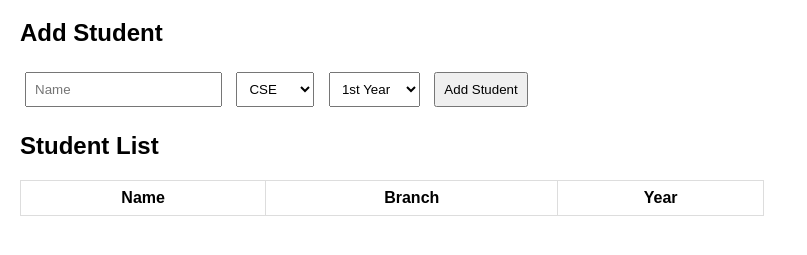
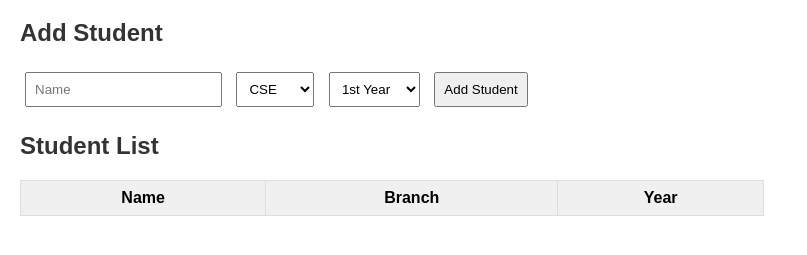
Before and after one commit to Deepak-pide/College-site2, a plain HTML site: page index.html in a window 1280 px wide. Shown: the part 61-316 px from the top of the page, without its empty margins (0-807 px from the left). Drawn offline with nearby package versions, Linux system fonts and the light colour scheme.

Commit message:
Update style.css

```diff
--- a/style.css
+++ b/style.css
@@ -3,7 +3,7 @@ body {
   margin: 20px;
 }
 
-h1 {
+h1, h2 {
   color: #333;
 }
 
@@ -16,6 +16,10 @@ input, select, button {
   padding: 8px;
 }
 
+button {
+  cursor: pointer;
+}
+
 table {
   border-collapse: collapse;
   width: 60%;
@@ -25,3 +29,7 @@ th, td {
   border: 1px solid #ddd;
   padding: 8px;
 }
+
+th {
+  background: #f0f0f0;
+}
```
